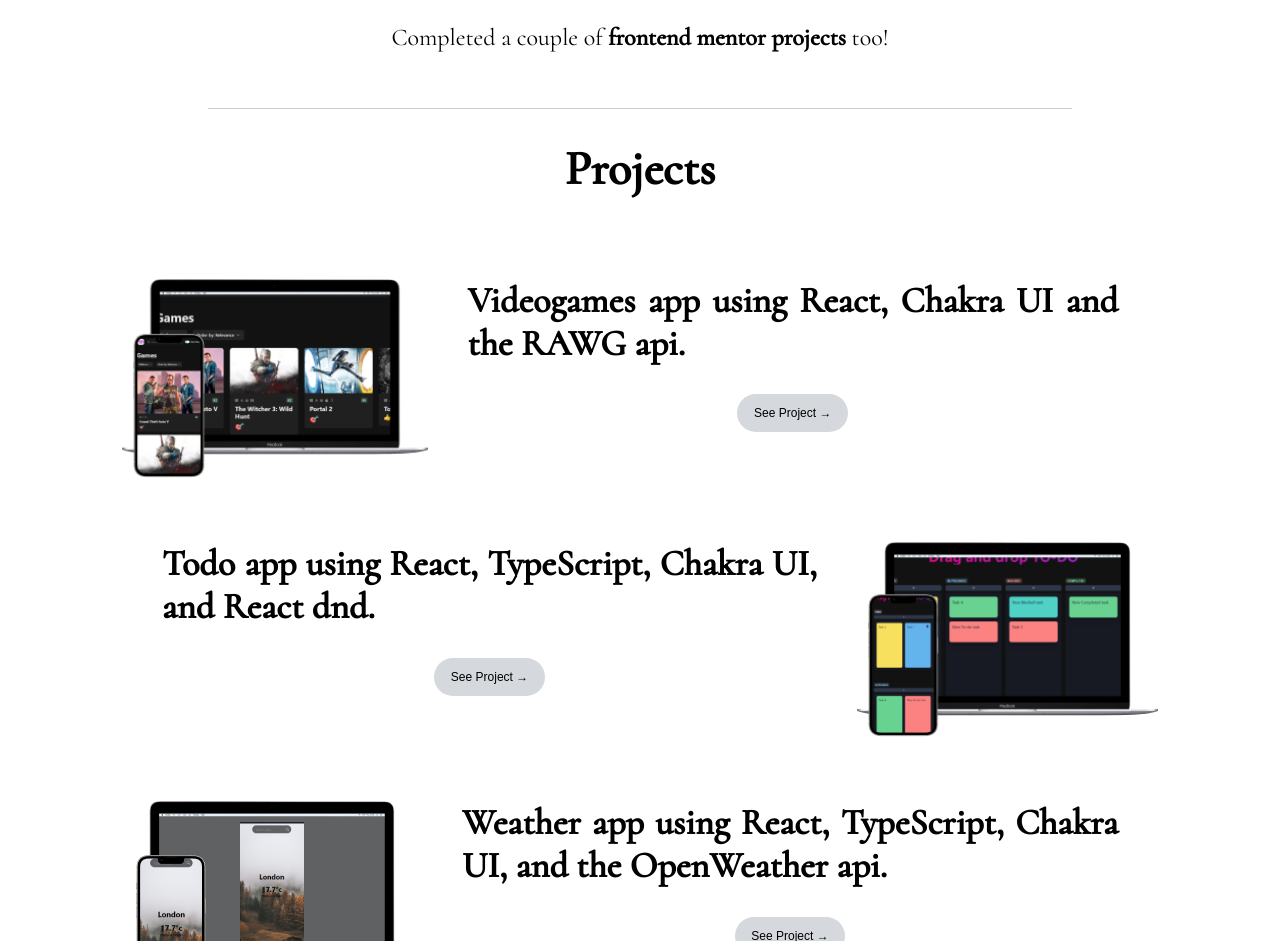
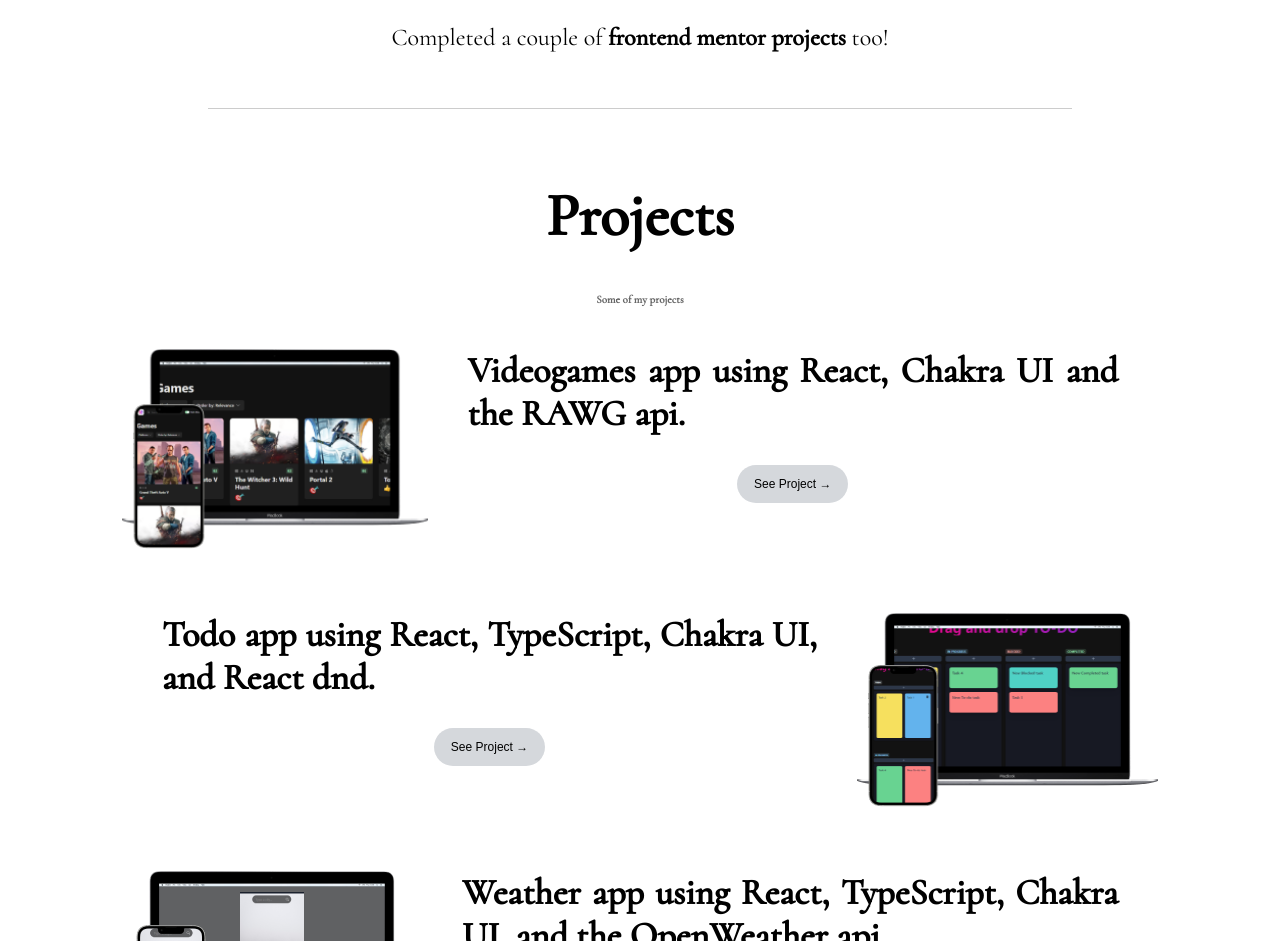
Before and after one commit to luis-moguea/portfolio, a React (Vite) app: page / in a window 1280 px wide. Shown: the part 1480-2421 px from the top of the page. Built offline with nearby package versions, Linux system fonts and the light colour scheme.

Commit message:
Style updates

```diff
--- a/src/components/animations/ProjectHeading.tsx
+++ b/src/components/animations/ProjectHeading.tsx
@@ -6,7 +6,7 @@ interface Props {
 
 const ProjectHeading = ({ title }: Props) => {
   return (
-    <motion.div
+    <motion.h1
       whileHover={{ color: "#76D7C4", x: "-60px", cursor: "pointer" }}
       animate={{
         color: "black",
@@ -19,7 +19,7 @@ const ProjectHeading = ({ title }: Props) => {
       }}
     >
       {title}
-    </motion.div>
+    </motion.h1>
   );
 };
 
--- a/src/components/views/Hero.tsx
+++ b/src/components/views/Hero.tsx
@@ -25,8 +25,9 @@ const Hero = () => {
         borderWidth="1px"
       >
         <HStack
-          maxWidth={isHigherThan480 ? "unset" : "350px"}
+          maxWidth={isHigherThan480 ? "unset" : "400px"}
           letterSpacing={isHigherThan480 ? "unset" : "-7.5px"}
+          ml={isHigherThan480 ? "unset" : "-14px"}
           fontSize={isHigherThan480 ? "32px" : "22px"}
         >
           {title.split("").map((letter, index) => (
--- a/src/components/views/ProjectsSection.tsx
+++ b/src/components/views/ProjectsSection.tsx
@@ -20,14 +20,21 @@ const ProjectsSection = () => {
         padding={isHigherThan480 ? "2em" : "0"}
         maxWidth={isHigherThan480 ? "1100px" : "380px"}
       >
-        <Text
+        <Box
           fontWeight="bold"
           textAlign="center"
-          mt={isHigherThan480 ? "0" : "-12px"}
-          fontSize="48px"
+          mt={isHigherThan480 ? "0" : "20pxpx"}
+          fontSize="30px"
         >
           <ProjectHeading title={projectsTitle} />
-        </Text>
+          <Text
+            mt={isHigherThan480 ? "unset" : "-30px"}
+            fontSize="11px"
+            color="rgba(0, 0, 0, 0.6)"
+          >
+            Some of my projects
+          </Text>
+        </Box>
         {isHigherThan480
           ? projectsData.map((el, index) =>
               even(index) ? (
```
